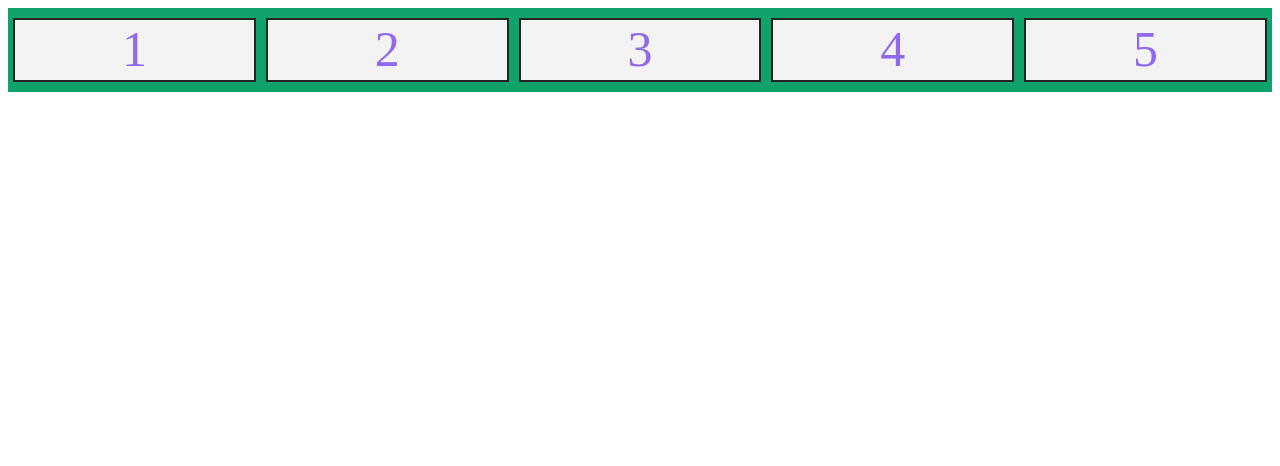
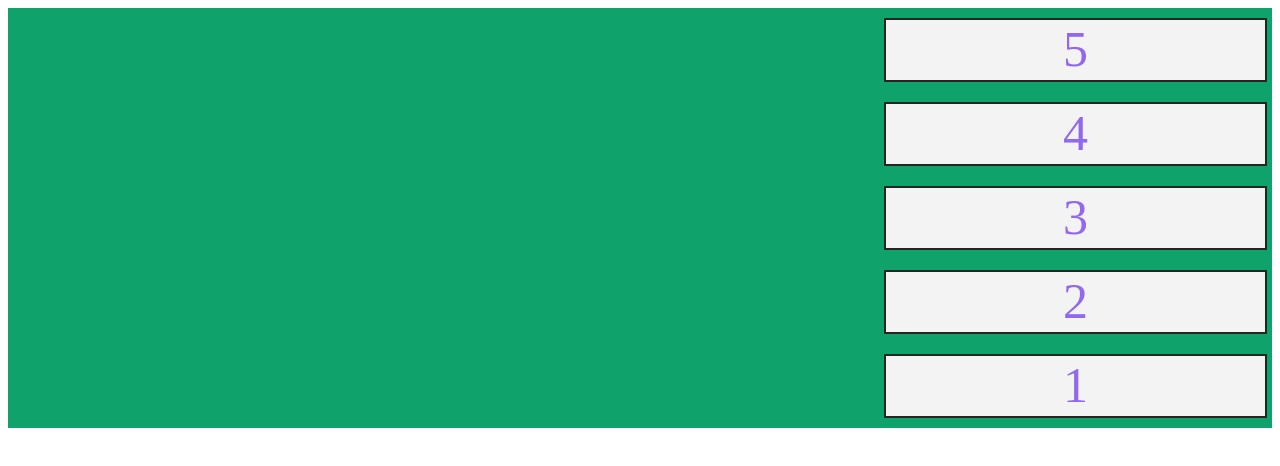
Before and after one commit to MateusDDev/trybe-exercicios, a plain HTML site: page fundamentos/secao-05-html-e-css-forms-flexbox-e-responsivo/dia-03-css-flexbox-parte-1/index.html in a window 1280 px wide. Drawn offline with Linux system fonts and the light colour scheme.

Commit message:
Testes realizados

```diff
--- a/fundamentos/secao-05-html-e-css-forms-flexbox-e-responsivo/dia-03-css-flexbox-parte-1/index.html
+++ b/fundamentos/secao-05-html-e-css-forms-flexbox-e-responsivo/dia-03-css-flexbox-parte-1/index.html
@@ -20,6 +20,11 @@
         background-color: #0fa36b;
         display: flex;
         /* ADICIONE AQUI SEUS TESTES */
+        /*flex-wrap: wrap;
+        flex-wrap: wrap-reverse;
+        flex-direction: column;
+        flex-direction: column-reverse;*/
+        flex-flow: column-reverse wrap-reverse;
       }
     </style>
 
```
